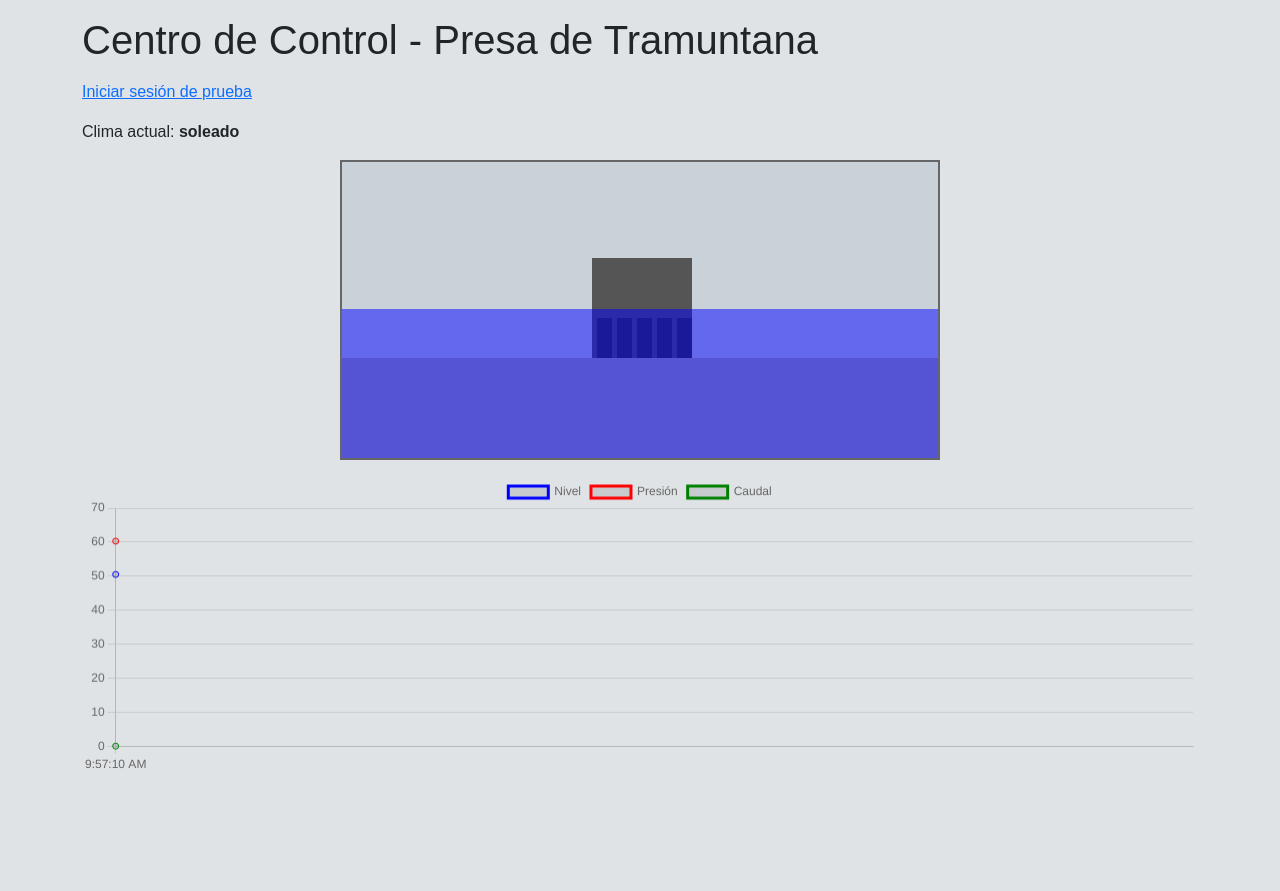
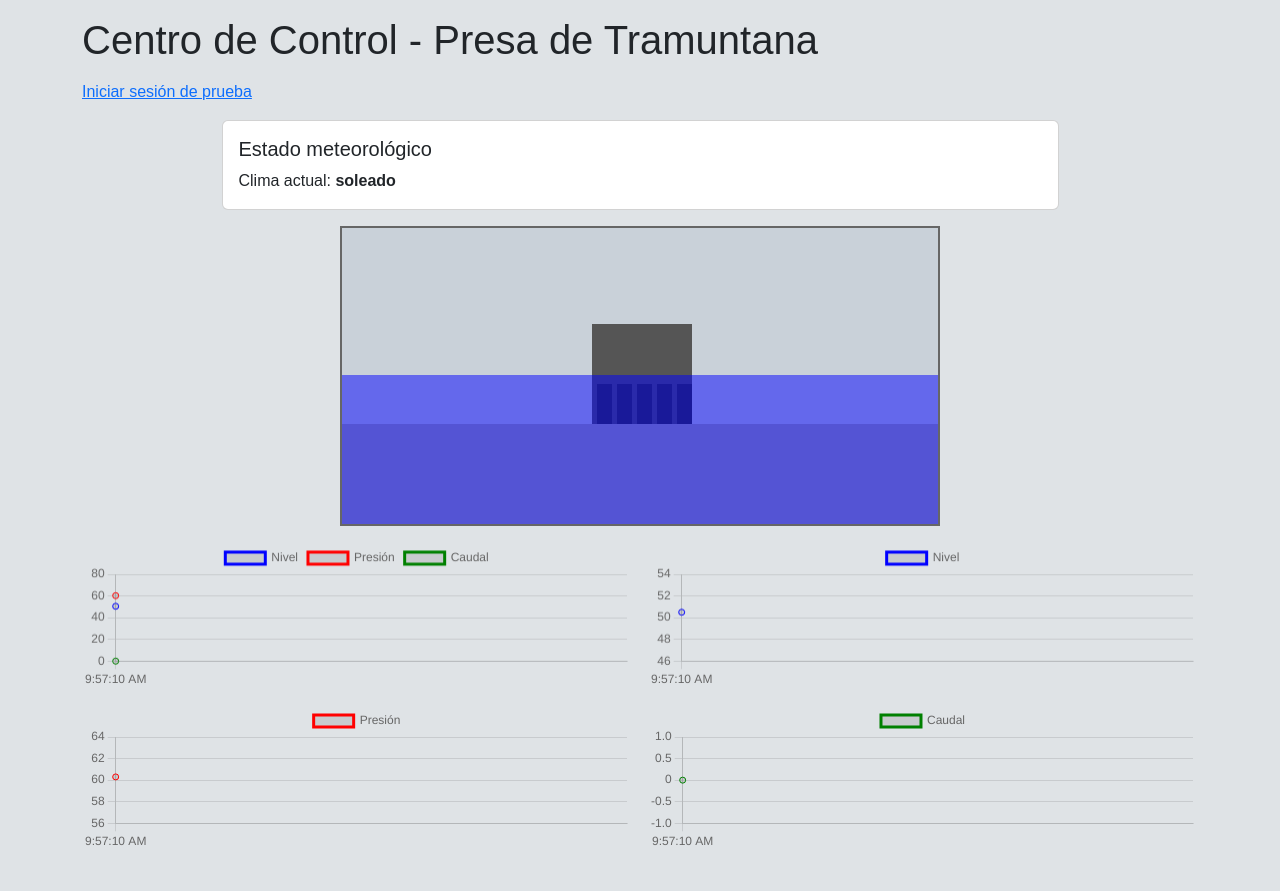
Before and after one commit to j0rd1s3rr4n0/HydroFlowConsole, a Flask app: page / in a window 1280 px wide. Before the commit the page ends 769 px from the top, so only its background shows below. Run offline with Flask 3, Linux system fonts and the light colour scheme.

Commit message:
Improve dashboard with weather section and multiple charts

```diff
--- a/templates/index.html
+++ b/templates/index.html
@@ -28,7 +28,12 @@
   {% else %}
   <p><a href="/login/visitante">Iniciar sesión de prueba</a></p>
   {% endif %}
-  <p>Clima actual: <strong>{{ state['weather'] }}</strong></p>
+  <div class="card mb-3 w-75 mx-auto">
+    <div class="card-body">
+      <h5 class="card-title">Estado meteorológico</h5>
+      <p class="card-text">Clima actual: <strong id="weather">{{ state['weather'] }}</strong></p>
+    </div>
+  </div>
   <div id="map" class="mb-3">
     <div id="city"></div>
     <div id="dam">
@@ -52,7 +57,20 @@
     {% endfor %}
   </div>
   {% endif %}
-  <canvas id="chart" height="80"></canvas>
+  <div class="row g-3 mb-4">
+    <div class="col-md-6">
+      <canvas id="chartGeneral" height="80"></canvas>
+    </div>
+    <div class="col-md-6">
+      <canvas id="chartLevel" height="80"></canvas>
+    </div>
+    <div class="col-md-6">
+      <canvas id="chartPressure" height="80"></canvas>
+    </div>
+    <div class="col-md-6">
+      <canvas id="chartFlow" height="80"></canvas>
+    </div>
+  </div>
   <script>
     const st = {{ state|tojson }};
     const water = document.getElementById('water');
@@ -69,7 +87,7 @@
 
     const hist = {{ history_json|safe }};
     const labels = hist.time.map(t => new Date(t*1000).toLocaleTimeString());
-    const data = {
+    const dataGeneral = {
       labels: labels,
       datasets:[
         {label:'Nivel', data:hist.water_level, borderColor:'blue', fill:false},
@@ -77,7 +95,22 @@
         {label:'Caudal', data:hist.flow, borderColor:'green', fill:false}
       ]
     };
-    new Chart(document.getElementById('chart'), {type:'line', data});
+    new Chart(document.getElementById('chartGeneral'), {type:'line', data:dataGeneral});
+
+    new Chart(document.getElementById('chartLevel'), {
+      type:'line',
+      data:{labels:labels, datasets:[{label:'Nivel', data:hist.water_level, borderColor:'blue', fill:false}]}
+    });
+
+    new Chart(document.getElementById('chartPressure'), {
+      type:'line',
+      data:{labels:labels, datasets:[{label:'Presión', data:hist.pressure, borderColor:'red', fill:false}]}
+    });
+
+    new Chart(document.getElementById('chartFlow'), {
+      type:'line',
+      data:{labels:labels, datasets:[{label:'Caudal', data:hist.flow, borderColor:'green', fill:false}]}
+    });
     setTimeout(()=>location.reload(),10000);
   </script>
 </body>
```
Also changed, not shown: README.md.
